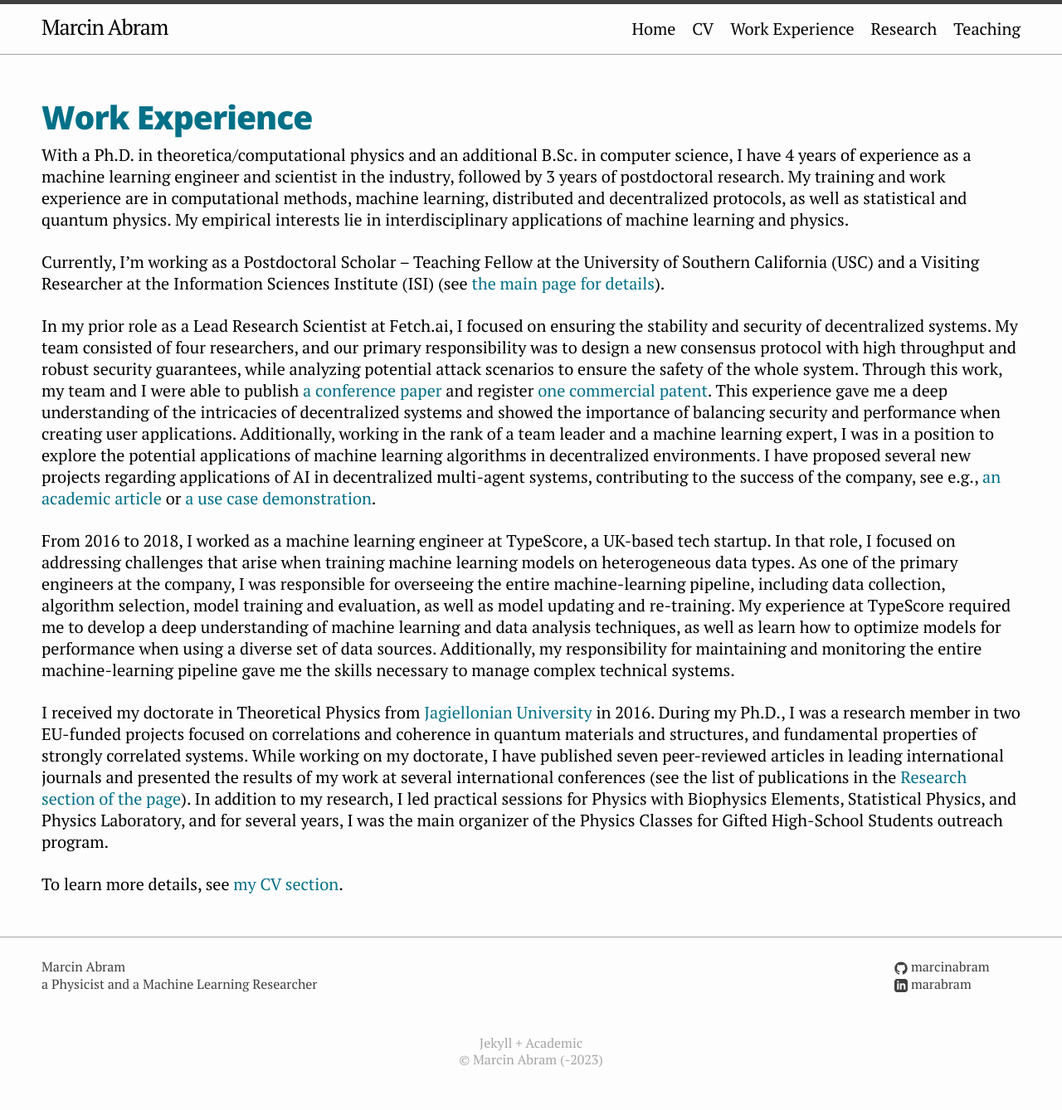
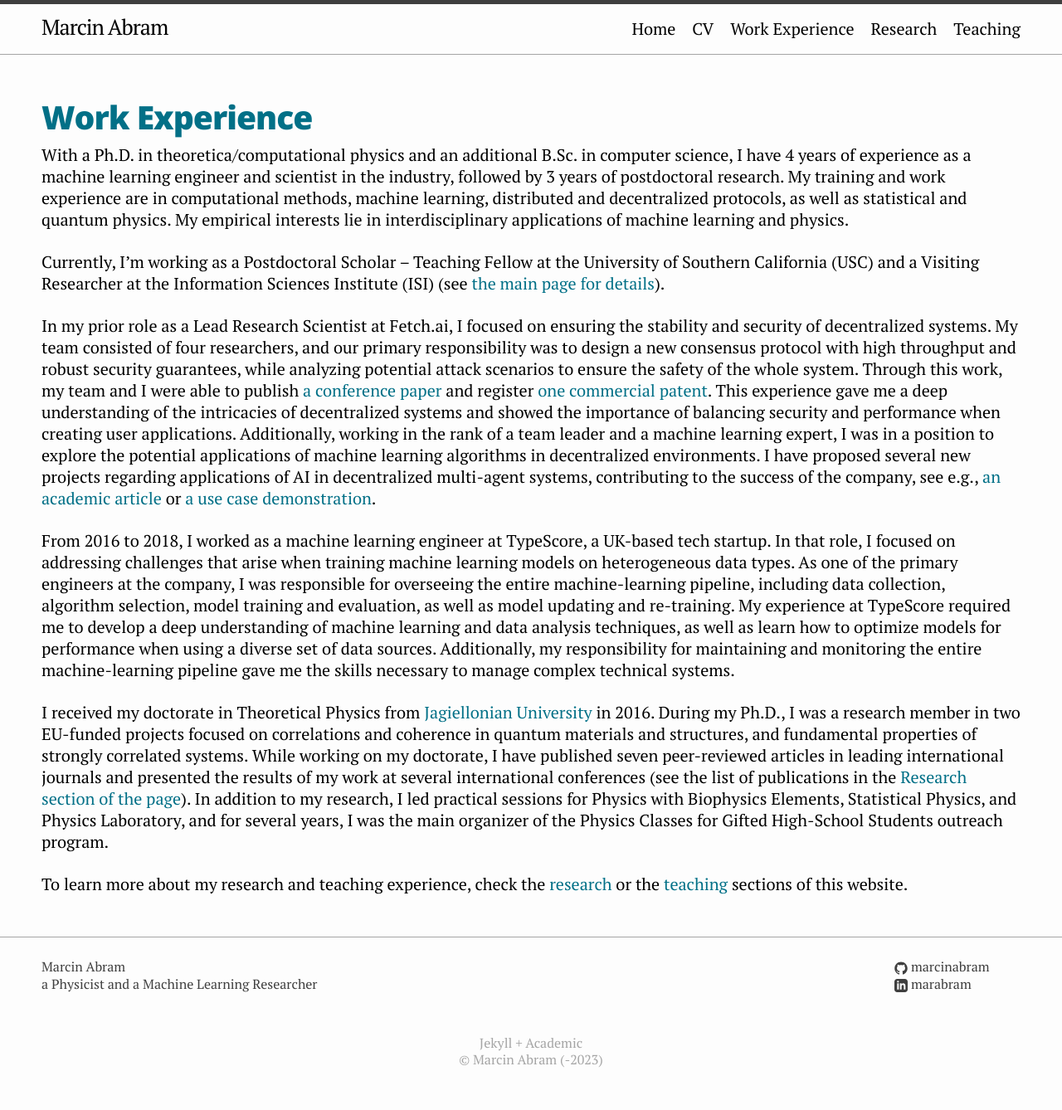
Before and after one commit to marcinabram/marcinabram.github.io, a Jekyll site: the page built from markdowns/2experience.md, in a window 1280 px wide. Shown: the whole page at 83% size. Built offline with Jekyll 4.4.1, drawn with Linux system fonts in a browser that asks for light colours.

Commit message:
extra links added

```diff
--- a/markdowns/2experience.md
+++ b/markdowns/2experience.md
@@ -41,4 +41,4 @@ and presented the results of my work at several international conferences (see t
 I led practical sessions for Physics with Biophysics Elements, Statistical Physics, and Physics Laboratory,
 and for several years, I was the main organizer of the Physics Classes for Gifted High-School Students outreach program.
 
-To learn more details, see <a href="../CV">my CV section</a>.
+To learn more about my research and teaching experience, check the <a href="../research">research</a> or the <a href="../teaching">teaching</a> sections of this website.
```
Also changed, not shown: markdowns/0index.md (+2 -0 lines), markdowns/3research.md (+2 -0 lines).
